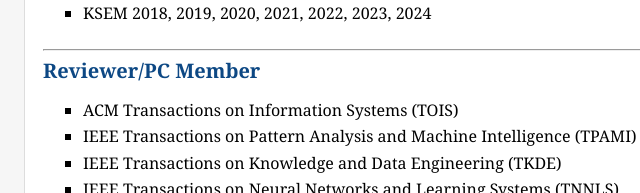
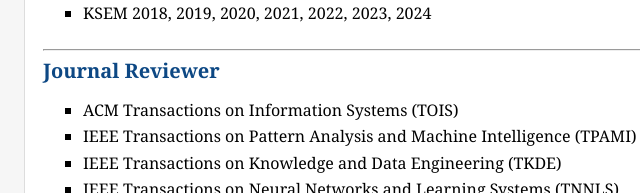
Before and after one commit to liximing86/liximing86.github.io, a plain HTML site: page service.html in a window 1280 px wide. Shown: the part 757-950 px from the top of the page, 170-810 px from the left. Drawn offline with Linux system fonts and the light colour scheme.

Commit message:
Update service.html

```diff
--- a/service.html
+++ b/service.html
@@ -58,7 +58,7 @@
     </div>
 
     <div>
-        <h2><hr><a name="reviewer"></a>Reviewer/PC Member</h2>
+        <h2><hr><a name="reviewer"></a>Journal Reviewer</h2>
         <ul>
             <li><p>ACM Transactions on Information Systems (TOIS)</p></li>
             <li><p>IEEE Transactions on Pattern Analysis and Machine Intelligence (TPAMI)</p></li>
```
